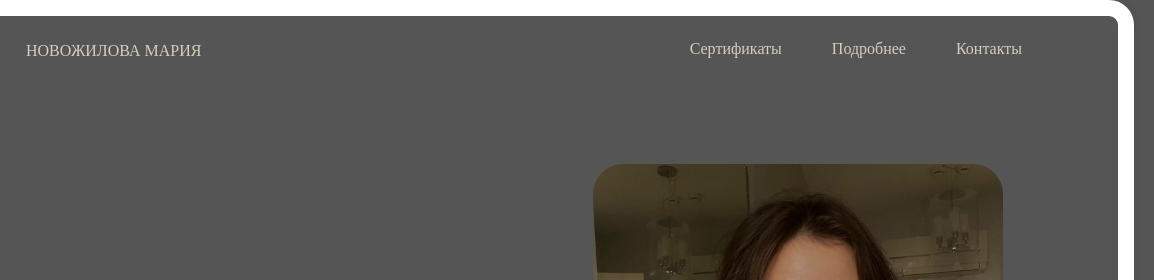
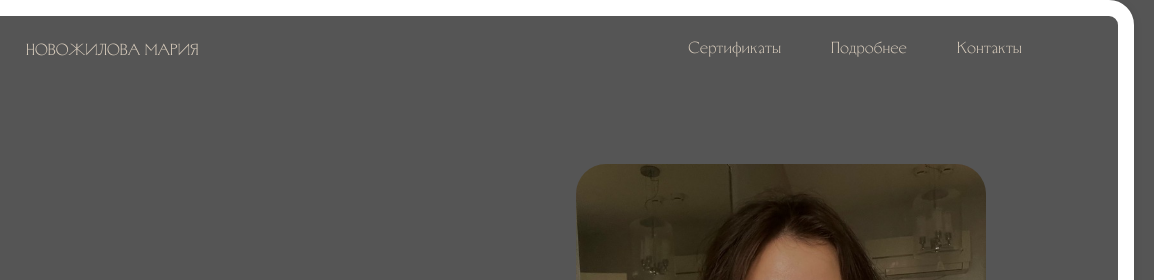
Before and after one commit to MrDeks1er/portfolio_mary, a plain HTML site: page index.html in a window 1280 px wide. Shown: the top 280 px of the page, 126-1280 px from the left. Drawn offline with Linux system fonts and the light colour scheme; the site is published under a folder, as on GitHub Pages, so addresses that start at the root find nothing.

Commit message:
Обновленный дизайн_доработка

```diff
--- a/styles.css
+++ b/styles.css
@@ -1,7 +1,7 @@
 @font-face {
   font-family: ManegeDemo;
-  src: url(/fonts/ManegeDemo-Light.woff2) format('woff2'),
-    url(/fonts/ManegeDemo-Light.ttf) format('truetype');
+  src: url(./fonts/ManegeDemo-Light.woff2) format('woff2'),
+    url(./fonts/ManegeDemo-Light.ttf) format('truetype');
 }
 
 @keyframes zoom {
```
